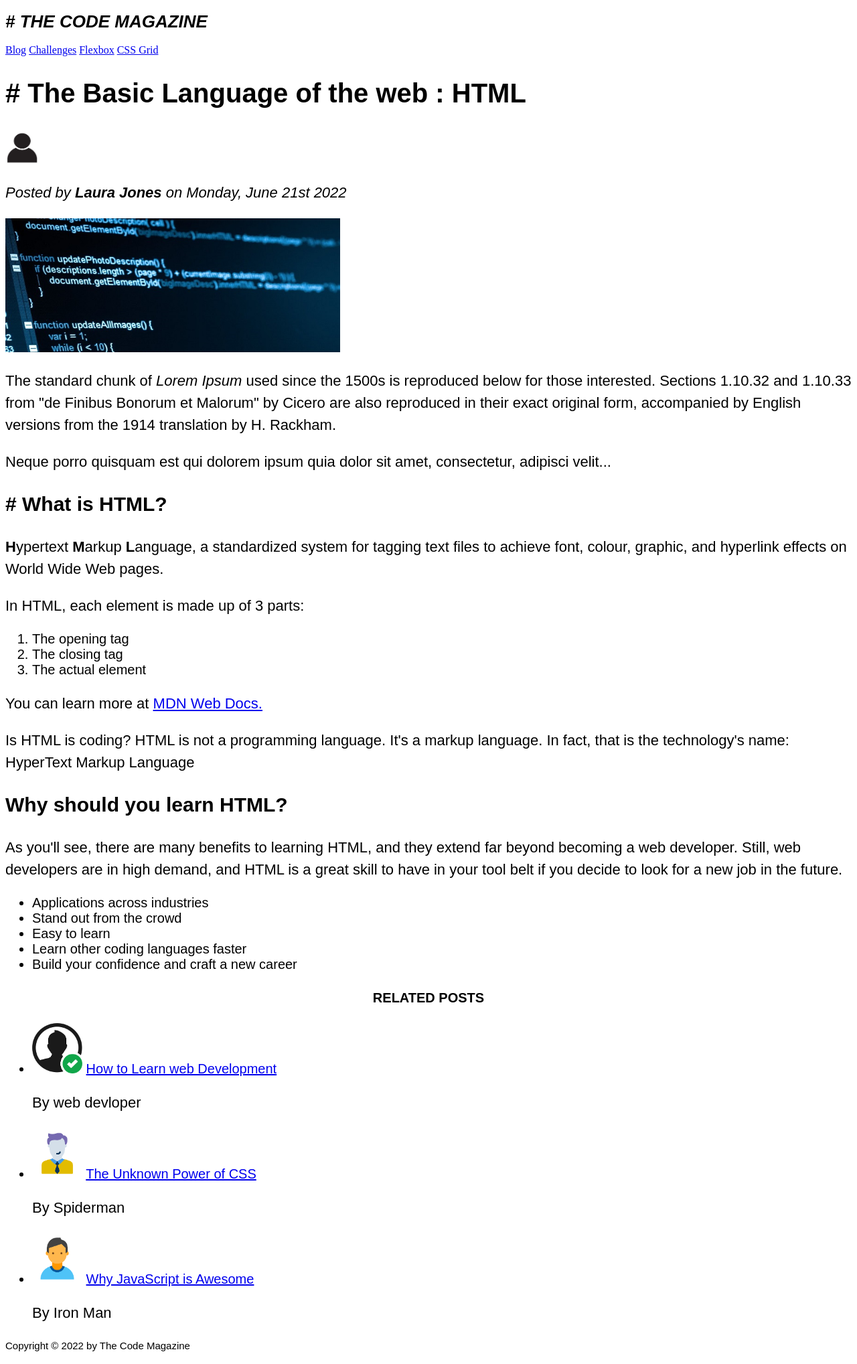
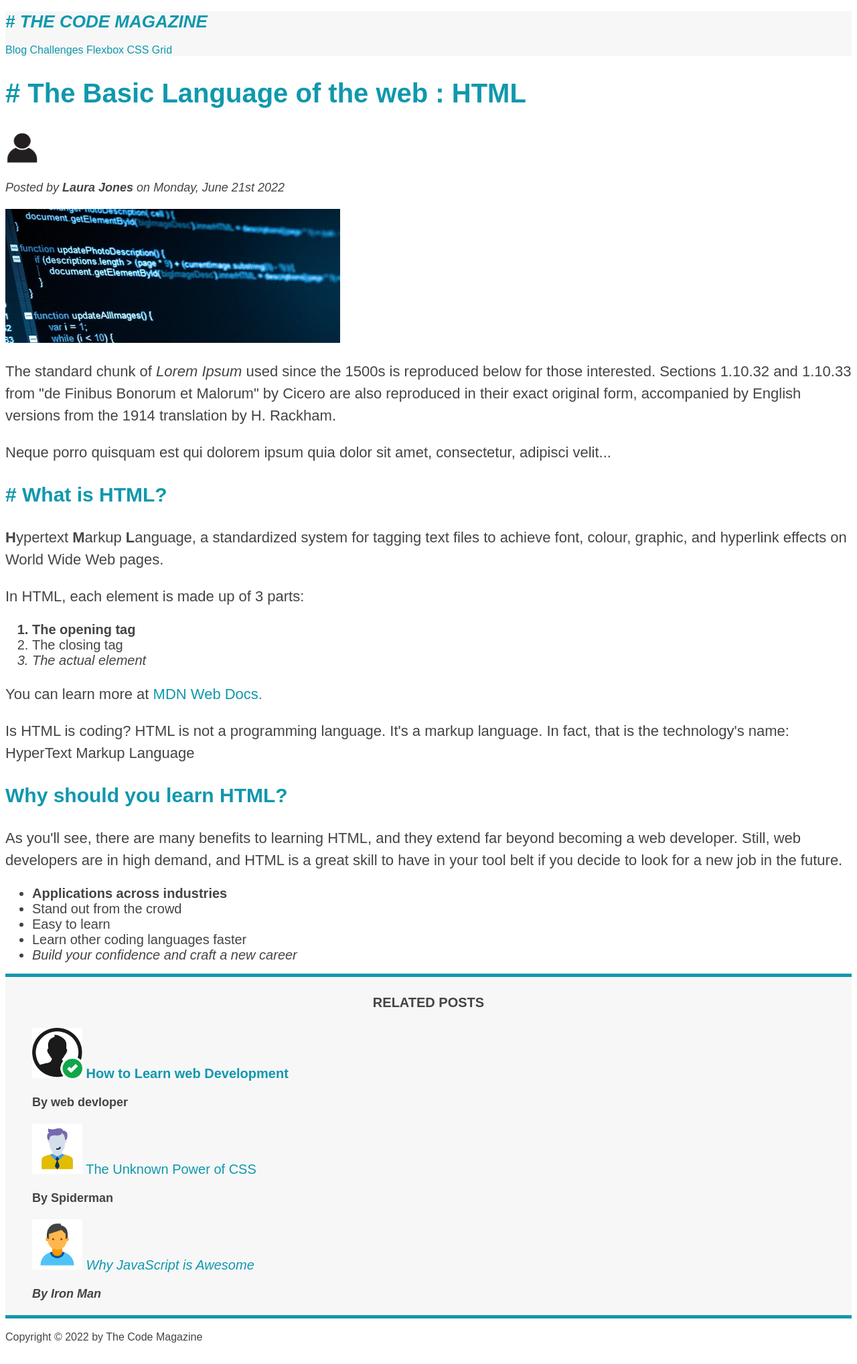
Before and after one commit to 4tik/web-design, a plain HTML site: page code-magazine-css/index.html in a window 1280 px wide. Shown: the whole page at 67% size. Drawn offline with Linux system fonts and the light colour scheme.

Commit message:
no message

```diff
--- a/code-magazine-css/index.html
+++ b/code-magazine-css/index.html
@@ -8,7 +8,7 @@
     <title>Code Magazine</title>
   </head>
   <body>
-    <header>
+    <header class="main-header">
       <h1># The Code Magazine</h1>
       <nav>
         <a href="blog.html">Blog</a>
@@ -27,7 +27,9 @@
           width="50"
           height="50"
         />
-        <p>Posted by <strong>Laura Jones</strong> on Monday, June 21st 2022</p>
+        <p id="author">
+          Posted by <strong>Laura Jones</strong> on Monday, June 21st 2022
+        </p>
 
         <img
           src="img/post-image.jpg"
@@ -95,7 +97,7 @@
     </article>
     <aside>
       <h4>Related posts</h4>
-      <ul>
+      <ul class="related">
         <li>
           <img
             src="img/picture-01.jpg"
@@ -104,7 +106,7 @@
             height="75"
           />
           <a href="#">How to Learn web Development</a>
-          <p>By web devloper</p>
+          <p class="related-author">By web devloper</p>
         </li>
 
         <li>
@@ -115,7 +117,7 @@
             height="75"
           />
           <a href="#">The Unknown Power of CSS</a>
-          <p>By Spiderman</p>
+          <p class="related-author">By Spiderman</p>
         </li>
 
         <li>
@@ -126,10 +128,12 @@
             height="75"
           />
           <a href="#">Why JavaScript is Awesome</a>
-          <p>By Iron Man</p>
+          <p class="related-author">By Iron Man</p>
         </li>
       </ul>
     </aside>
-    <footer><p>Copyright &copy; 2022 by The Code Magazine</p></footer>
+    <footer>
+      <p id="copyright">Copyright &copy; 2022 by The Code Magazine</p>
+    </footer>
   </body>
 </html>
--- a/code-magazine-css/style.css
+++ b/code-magazine-css/style.css
@@ -1,10 +1,21 @@
-h1,
+body {
+  color: #444;
+  font-family: sans-serif;
+}
+/* h1,
 h2,
 h3,
 h4,
 p,
 li {
   font-family: sans-serif;
+  color: #444;
+} */
+
+h1,
+h2,
+h3 {
+  color: #1098ad;
 }
 
 h1 {
@@ -35,10 +46,66 @@ li {
   font-size: 20px;
 }
 
-footer p {
+/* footer p {
   font-size: 15px;
+} */
+
+/*article header p {
+  font-style: italic;
+}*/
+
+#author {
+  font-style: italic;
+  font-size: 18px;
 }
 
-article header p {
+#copyright {
+  font-size: 16px;
+}
+
+.related-author {
+  font-size: 18px;
+  font-weight: bold;
+}
+
+.related {
+  list-style: none;
+}
+
+.main-header {
+  background-color: #f7f7f7;
+}
+aside {
+  background-color: #f7f7f7;
+  border-top: 5px solid #1098ad;
+  border-bottom: 5px solid #1098ad;
+}
+
+li:first-child {
+  font-weight: bold;
+}
+
+li:last-child {
   font-style: italic;
 }
+
+/* Styling links */
+a:link {
+  color: #1098ad;
+  text-decoration: none;
+}
+
+a:visited {
+  color: #1098ad;
+}
+
+a:hover {
+  color: orangered;
+  font-weight: bold;
+  text-decoration: underline orangered;
+}
+
+a:active {
+  background-color: black;
+  font-style: italic;
+}
--- /dev/null
+++ b/shoe-stor -css/style.css
@@ -0,0 +1,46 @@
+body {
+  font-family: sans-serif;
+  border: 5px solid #000;
+  color: #000;
+  line-height: 1.4;
+}
+.product-title {
+  text-align: center;
+  text-transform: uppercase;
+  font-size: 20px;
+  background-color: #ccc;
+}
+
+.shipping {
+  text-transform: uppercase;
+  font-size: 12px;
+  font-weight: bold;
+}
+
+a {
+  color: #000;
+}
+
+a:hover {
+  text-decoration: none;
+}
+
+.add-to-cart {
+  text-transform: uppercase;
+  background-color: #000;
+  color: #fff;
+}
+
+.add-to-cart:hover {
+  background-color: #fff;
+  color: #000;
+  border: none;
+}
+
+.product-price {
+  font-size: 20px;
+}
+
+.product-details {
+  list-style: square;
+}
```
Also changed, not shown: shoe-stor -css/index.html (added, +30 -0 lines), shoe-stor -css/img/shoe-image.jpg (added).
